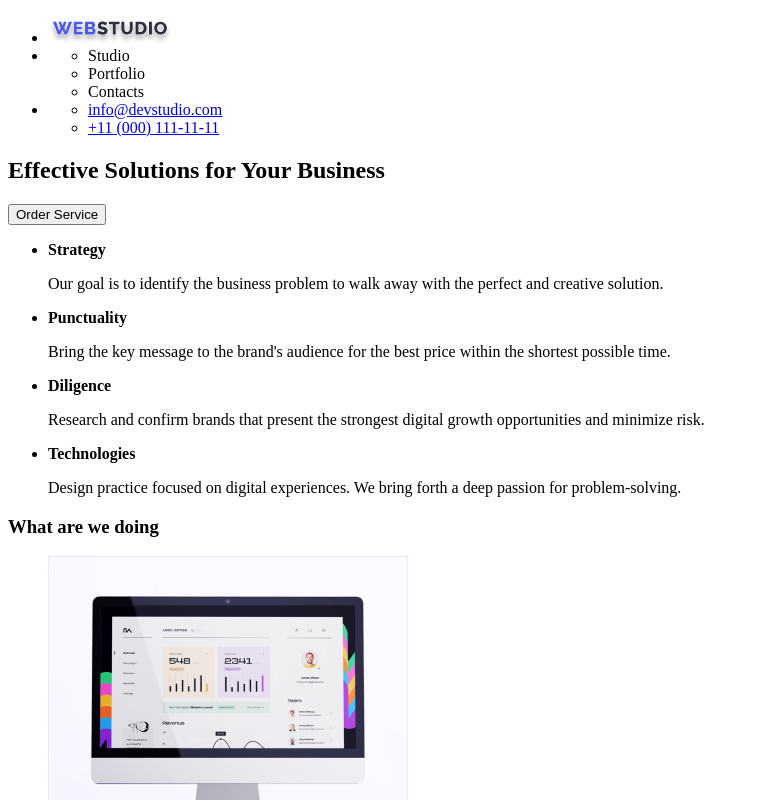
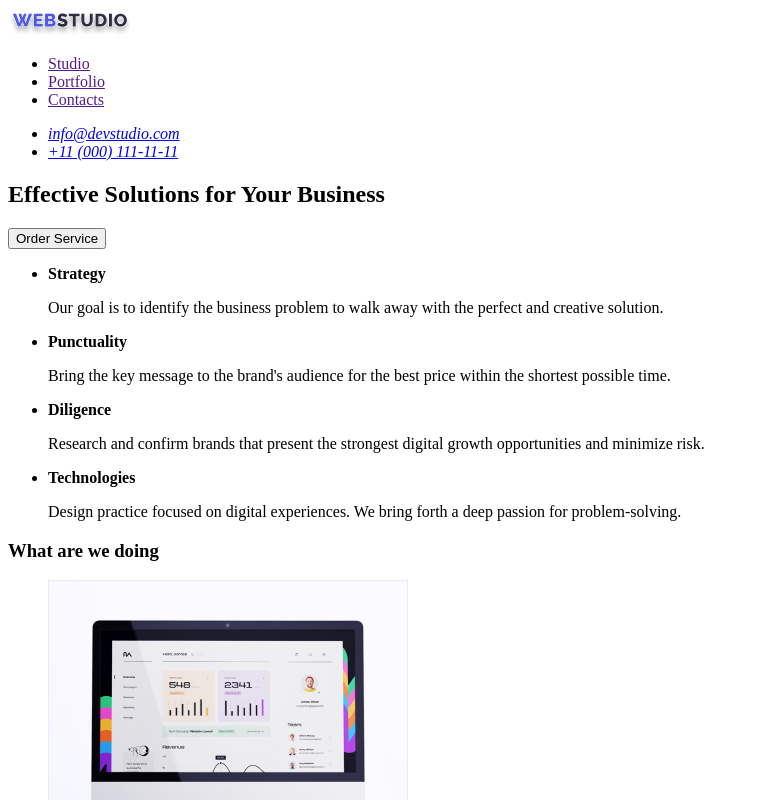
Before and after one commit to Vyachuk/goit-markup-hw-01, a plain HTML site: page index.html in a window 1280 px wide. Shown: the top 800 px of the page, without its empty margins (0-759 px from the left). Drawn offline with Linux system fonts and the light colour scheme.

Commit message:
update name of picture, change header

```diff
--- a/index.html
+++ b/index.html
@@ -8,34 +8,33 @@
 </head>
 <body>
     <header>
+        <nav>
+            <div>
+                <a href="./index.html">
+                    <img src="/images/logo.svg" alt="WebStudio">
+                </a>
                 <ul>
                     <li>
-                <a href="/">
-                    <img src="/images/logo.svg" alt="WebStudio">
-                </a>
+                        <a href=''>Studio</a>
                     </li>
                     <li>
-                <nav>
-                    <ul>
-                        <li>
-                            <a>Studio</a>
+                        <a href=''>Portfolio</a>
                     </li>
                     <li>
-                            <a>Portfolio</a>
-                        </li>
-                        <li>
-                            <a>Contacts</a>
+                        <a href=''>Contacts</a>
                     </li>
                 </ul>
-                </nav>
-            </li>
-            <li>
+            </div>
+            <div>
+                <address>
                     <ul>
-                    <li><a href="mailto:info@devstudio.com">info@devstudio.com</a></li>
+                        <li><a href=”mailto:info@devstudio.com”>info@devstudio.com</a></li>
                         <li><a href="tel:+110001111111">+11 (000) 111-11-11</a></li>
                     </ul>
-            </li>
-        </ul>
+                </address>
+
+            </div>
+        </nav>
     </header>
     <main>
         <section>
@@ -66,9 +65,9 @@
         <section>
             <h3>What are we doing</h3>
             <ul>
-                <li><img src="/images/Rectangle 71.png" alt="led"></li>
-                <li><img src="/images/img 2.png" alt="iphone screen"></li>
-                <li><img src="/images/img 3.png" alt="iphone in a hand"></li>
+                <li><img src="/images/img1.png" alt="led"></li>
+                <li><img src="/images/img2.png" alt="iphone screen"></li>
+                <li><img src="/images/img3.png" alt="iphone in a hand"></li>
             </ul>
         </section>
         <section>
```
Also changed, not shown: images/img1.png (renamed from images/Rectangle 71.png), images/img2.png (renamed from images/img 2.png), images/img3.png (renamed from images/img 3.png). Lines whose indentation alone changed are shown as unchanged.
